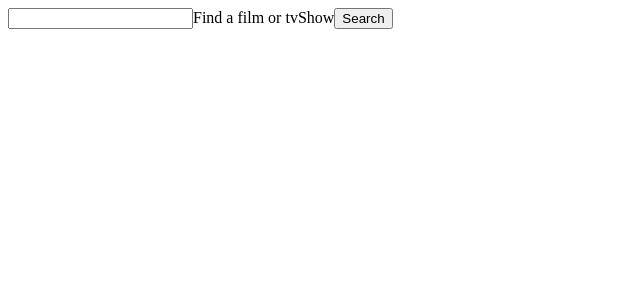
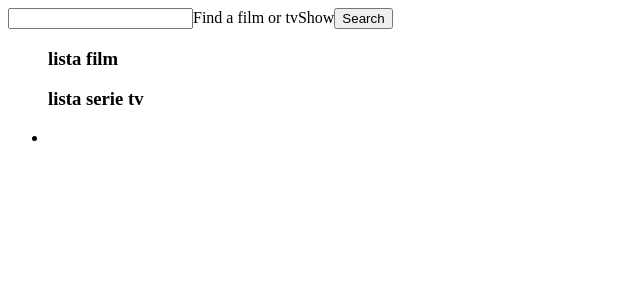
Before and after one commit to andrearicciotti/vite-boolflix, a Vue app: page / in a window 1280 px wide. Shown: the top 300 px of the page, without its empty margins (0-640 px from the left). Built offline with nearby package versions, Linux system fonts and the light colour scheme.

Commit message:
add: axios call, component for visualization of datas

```diff
--- a/src/App.vue
+++ b/src/App.vue
@@ -1,11 +1,14 @@
 <script>
 import { store } from './store';
 import SearchApp from './components/SearchApp.vue';
+import MainApp from './components/MainApp.vue';
+import axios from 'axios';
 
 export default {
 
   components: {
     SearchApp,
+    MainApp,
   },
 
   data() {
@@ -16,7 +19,22 @@ export default {
 
   methods: {
     handleSearch() {
-      console.log(this.store.curText);
+      console.log(this.store.searchText);
+      this.store.loading = true
+      this.store.params.query = this.store.searchText
+
+      axios
+        .get(this.store.filmPath, {
+          params: this.store.params,
+        })
+        .then((resp) => {
+          console.log(resp);
+          this.store.films = resp.data.results;
+          console.log(this.store.films);
+        })
+        .finally(() => {
+          this.store.loading = false;
+        })
     }
   }
 }
@@ -24,6 +42,7 @@ export default {
 
 <template>
   <SearchApp @searchTyped="handleSearch()" />
+  <MainApp />
 </template>
 
 <style lang="scss">
--- /dev/null
+++ b/src/components/MainApp.vue
@@ -0,0 +1,43 @@
+<script>
+import { store } from '../store';
+
+export default {
+
+    components: {
+
+    },
+
+    data() {
+        return {
+            store,
+        }
+    },
+
+    methods: {
+
+    }
+}
+</script>
+
+<template>
+    <main>
+        <section class="films">
+            <ul>
+                <h3>lista film</h3>
+                <li v-for="film in store.films">
+                    {{ film.original_title }} <br>
+                    {{ film.original_language }} <br>
+                    {{ film.overview }}
+                </li>
+            </ul>
+        </section>
+        <section class="tv-shows">
+            <ul>
+                <h3>lista serie tv</h3>
+                <li></li>
+            </ul>
+        </section>
+    </main>
+</template>
+
+<style lang="scss" scoped></style>
--- a/src/components/SearchApp.vue
+++ b/src/components/SearchApp.vue
@@ -12,7 +12,7 @@ export default {
 <template>
     <header>
         <nav>
-            <input type="search" id="search" v-model.trim="store.curText">
+            <input type="search" id="search" v-model.trim="store.searchText">
             <label for="search">Find a film or tvShow</label>
             <button @click="$emit('searchTyped')">Search</button>
         </nav>
--- a/src/store.js
+++ b/src/store.js
@@ -3,9 +3,12 @@ import { reactive } from 'vue';
 export const store = reactive({
     films: [],
     tvSeries: [],
-    curText: '',
     searchText: '',
-    filmPath: 'https://api.themoviedb.org/3/search/movie?api_key=915721a449f9cf54e3bf0466ef206579',
-    tvSeriesPath: 'https://api.themoviedb.org/3/search/tv?api_key=915721a449f9cf54e3bf0466ef206579',
+    filmPath: 'https://api.themoviedb.org/3/search/movie',
+    tvSeriesPath: 'https://api.themoviedb.org/3/search/tv',
+    params: {
+        api_key: '915721a449f9cf54e3bf0466ef206579',
+        query: '',
+    },
     loading: false,
 })
```
